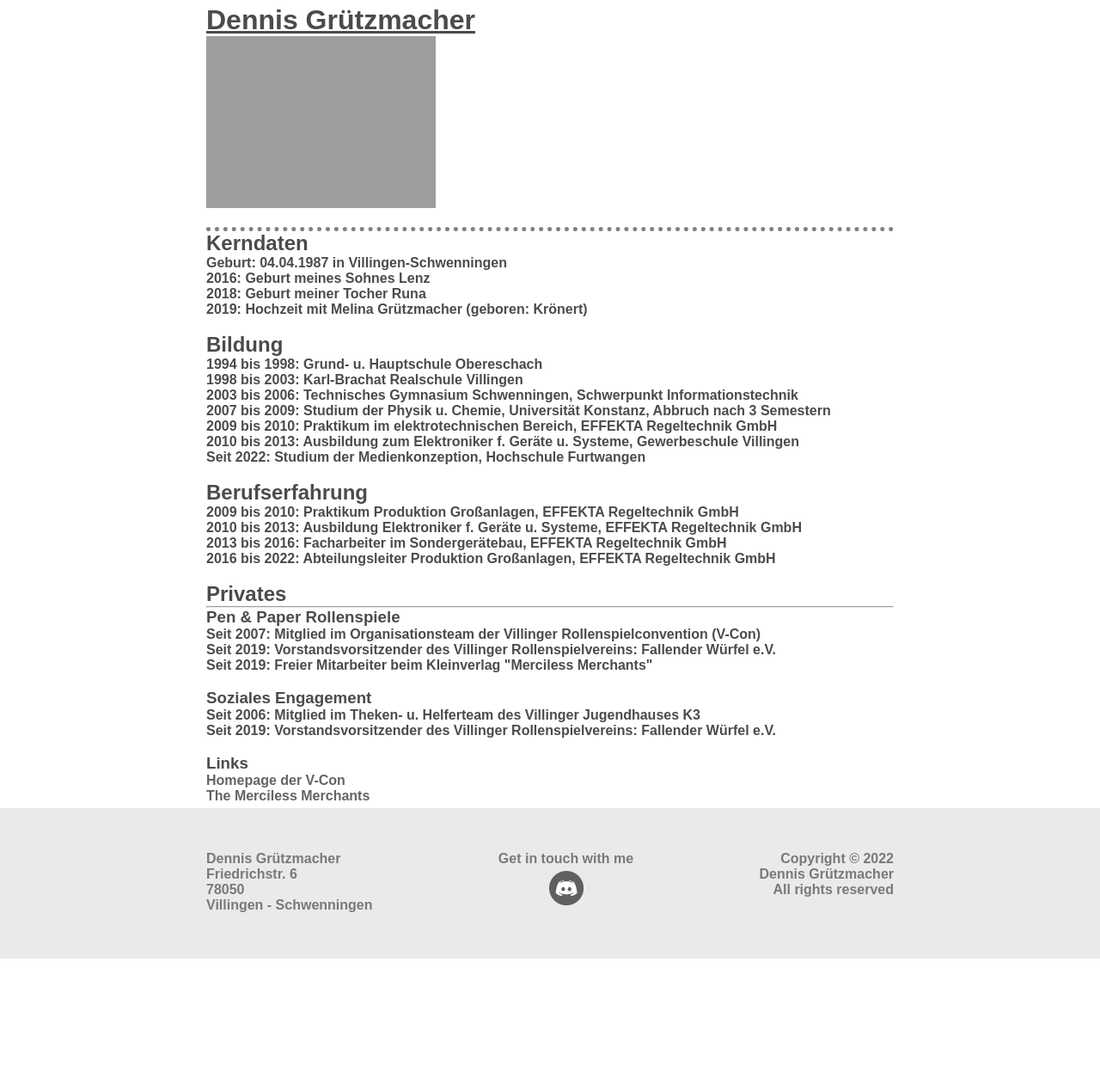
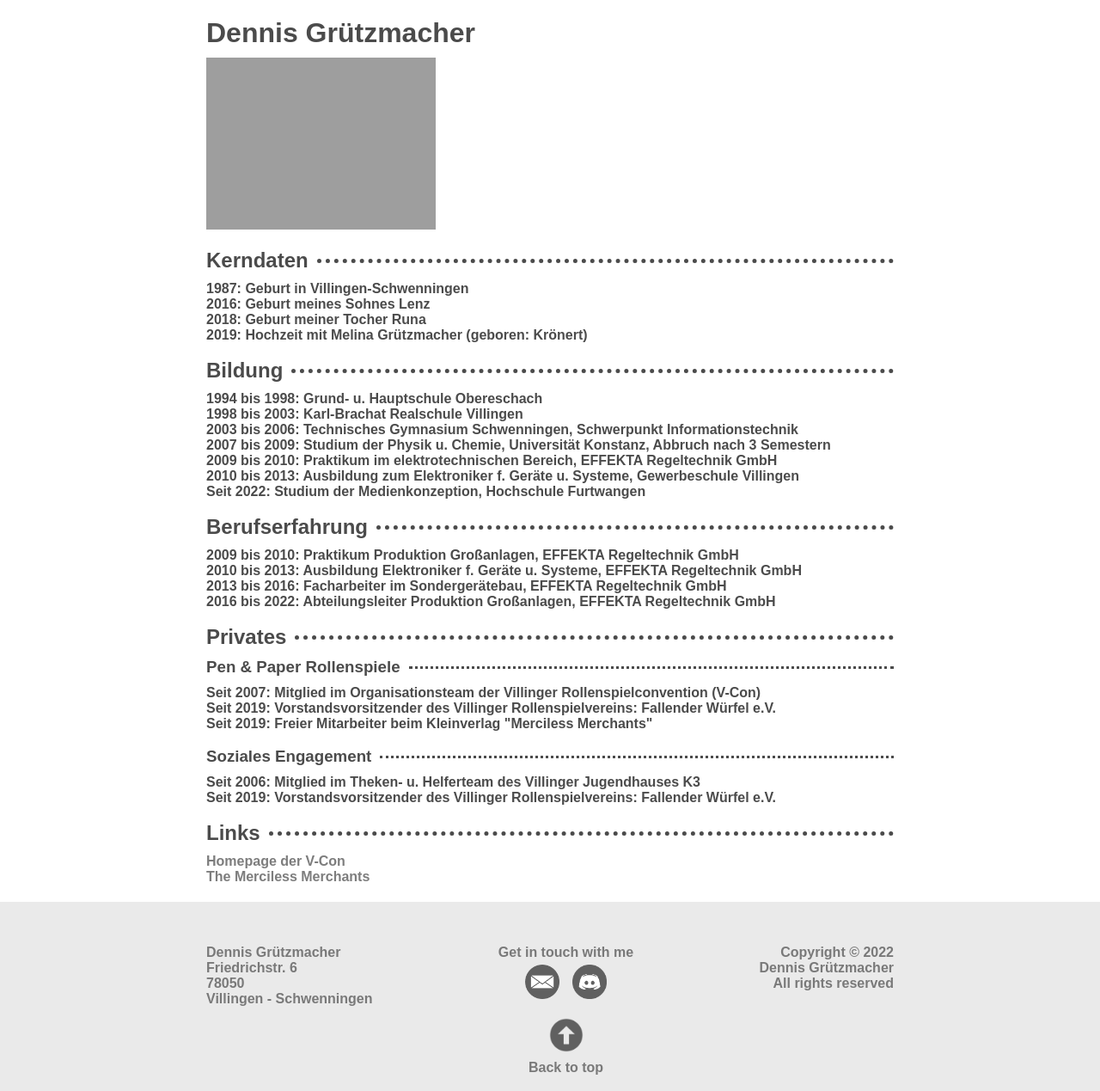
Before and after one commit to Dennis-Gruetzmacher/EIA1_WiSE22_23, a PHP site: page /html/aboutme.html in a window 1280 px wide. Shown: the part 400-1669 px from the top of the page at 86% size. Before the commit the page ends 1515 px from the top, so only its background shows below. Run offline with PHP 8.4, Linux system fonts and the light colour scheme; grey boxes are pictures that could not be loaded.

Commit message:
ADD Aufgabe04 Abgabe

```diff
--- /dev/null
+++ b/Aufgabe04/css/base_style.css
@@ -0,0 +1,168 @@
+/*****************imports********************/
+/*importiert die CSS Datai für die Formulare in diese CSS Datei*/
+/*Importiere der CSS Datei für die Texteingabefelder auf contact.html*/
+@import url("forms.css");
+/***********Resets*****************/
+/*Margin und Padding ALLER Elemente auf 0 setzen*/
+*{
+    margin:0;
+    padding:0;
+}
+/****************Grundlegende Elemente definieren*******************/
+body {
+    background-color:rgb(255, 255, 255);
+    font-family:Arial, Helvetica, sans-serif;
+    color:rgb(75, 75, 75);
+    font-weight: bold;
+}
+header {
+    height: 400px;
+    max-height: 400px;
+    background-image: url("../assets/animation/showDusche.png");
+    background-position:center;
+    background-repeat: none;
+    background-size: cover;
+    background-origin: border-box;
+}
+footer {
+    background-color:rgb(234, 234, 234);
+}
+
+ul{
+    list-style-type: none;
+}
+a {
+    font-weight:bolder;
+    color:rgb(125, 125, 125);
+    text-decoration: none;
+}
+h1, h2, h3,h4 {
+    padding-bottom:10px;
+}
+
+/*******************Klassen********************/
+/*Container für Content Breite 800px*/
+.mainContainer {
+    max-width: 800px;
+    margin: auto;
+    text-align:center;
+}
+/*Normaler Text orientierung links*/
+.maintextleft {
+    text-align:left;
+    margin-top: 20px;
+    margin-bottom: 20px;
+}
+/*Trennlinien welche nach dem Text starten*/
+.liner {
+    display: flex;
+    align-items: flex-start;
+}
+/*Pseudoelement after --> hängt alles als child an übergeordnete Klasse (.liner) an*/
+.liner::after {
+      content: '';
+      flex-grow: 1;
+      height: 0px;
+      min-width: 20px;
+      margin: auto;
+      margin-left: 10px;
+    }
+/*Unterklasse für Trennlinie 5px*/
+.liner.big::after {
+    border-top: 5px dotted rgb(75, 75, 75);
+    }
+/*Unterklasse für Trennlinie 3px*/
+.liner.small::after {
+     border-top: 3px dotted rgb(75, 75, 75);
+    }
+/*Klasse für Effekte von normalen Textlinks: visited und hover*/
+.link a:visited {
+    color:rgb(50, 50, 50);
+}
+.link a:hover{
+    text-shadow: 2px 2px 5px rgb(50, 50, 50);
+}
+/*Klasse für das Navigationsmenü*/
+/*Unordered List in .topnav*/
+.topnav ul {
+    margin-top: 50px;
+  }
+/*Listenelemente in .topnav*/
+.topnav li {
+    float: left;
+  }
+ /*anchors in .topnav*/
+.topnav a {
+    display: block;
+    font-size: 24px;
+    padding: 8px;
+    color: rgb(0, 0, 0);
+    text-decoration: none;
+  }
+  /*Effekt für Hover für anchors in .topnav*/
+.topnav a:hover {
+    color: rgb(255, 255, 255);
+    text-decoration: underline;
+  }
+  /*Unterklasse für die aktuelle seite*/
+  .topnav a.current-site {
+    color:#ffffff;
+    text-decoration: underline;
+}
+/*Raster für Header*/
+.grid-header {
+    display: grid;
+    grid-template-columns: 100px auto 400px;
+    grid-template-rows: 100px;
+    grid-template-areas: 'logo . navigation';
+}
+/*Raster Header Feld 1 - Logo*/
+.grid-header-item1{
+    grid-area: logo;
+    justify-content:center;
+}
+/*Raster header feld 2 ist leer und unbenannt
+Raster Header Feld 3 - Navigation*/
+.grid-header-item2{
+    grid-area: navigation;
+}
+/*Raster für Footer*/
+.grid-footer {
+    display: grid;
+    grid-template-columns:auto auto auto;
+    grid-template-rows: 75px 40px;
+    grid-template-areas: 'kontakt socialmedia copyright' '. backtotop .';
+    row-gap: 5px;
+    color:rgb(121, 121, 121);
+    font-weight: bold;
+    font-size:medium;
+    padding-top: 50px;
+    padding-bottom: 50px;
+}
+.grid-footer-item1 {
+    grid-area: kontakt;
+    text-align: left;
+}
+.grid-footer-item2 {
+    grid-area: socialmedia;
+    text-align: center;
+}
+.grid-footer-item3 {
+    grid-area: copyright;
+    text-align: right;
+}
+.grid-footer-item4 {
+    grid-area: backtotop;
+    text-align: center;
+}
+/*IDs*/
+/*EIA1-Logo*/
+#logo{
+    margin-top:50px;
+    width: 100px;
+}
+/*Icons in den Kontakten*/
+#icon-contact{
+    width: 40px;
+    margin: 5px;
+}
--- a/Aufgabe04/css/forms.css
+++ b/Aufgabe04/css/forms.css
@@ -1,12 +1,17 @@
+/*Diese CSS DAtei wird in base_style.css importiert*/
+/**********Setup*************/
+/*Reset aller paddings and margins*/
 *{
     margin:0;
     padding:0;
 }
+/*Grundlagen des form elements*/
 form{
     text-align: left;
     font-family: Arial, Helvetica, sans-serif;
     font-weight: bold;
 }
+/*Txteingabefeld*/
 input[type=text] {
     width: 500px;
     font-size:16px;
@@ -17,8 +22,10 @@ input[type=text] {
     color: white;
     outline:none;
   }
+  /*Mehrzeiliges TExteingabefeld*/
   textarea{
       width: 460px;
+      height: 200px;
       font-size:16px;
       padding: 12px 20px;
       font-family: Arial, Helvetica, sans-serif;
@@ -28,6 +35,7 @@ input[type=text] {
       text-align: left;
       outline:none;
   }
+  /*Button "Send"*/
   input[type=submit] {
     background-color: grey;
     border: none;
@@ -38,6 +46,3 @@ input[type=text] {
     margin: 4px 2px;
     cursor: pointer;
   }
-  #input-message{
-      height:200px;
-  }
--- a/Aufgabe04/css/style.css
+++ /dev/null
@@ -1,137 +0,0 @@
-/*importiert die CSS Datai für die Formulare in diese CSS Datei*/
-@import url("forms.css");
-/*Margin und Padding ALLER Elemente auf 0 setzen*/
-*{
-    margin:0;
-    padding:0;
-}
-/*EIA1-Logo*/
-#logo{
-    margin-top:50px;
-    width: 100px;
-}
-/*Discord Logo*/
-#icon-discord{
-    width: 40px;
-    margin: 5px;
-}
-/*Grundlegende Elemente definieren*/
-body {
-    background-color:rgb(255, 255, 255);
-    font-family: Arial, Helvetica, sans-serif;
-    color:rgb(75, 75, 75);
-    font-weight: bold;
-}
-header {
-    height: 400px;
-    max-height: 400px;
-    background-image: url("../assets/animation/showDusche.png");
-    background-position:center;
-    background-repeat: none;
-    background-size: cover;
-    background-origin: border-box;
-}
-footer {
-    background-color:rgb(234, 234, 234);
-}
-hr.line1{
-    border: none;
-    border-top: 5px dotted grey;
-}
-hr.line2{
-    border: none;
-    border-top: 3px dotted grey;
-}
-ul{
-    list-style-type: none;
-}
-a {
-    font-weight:bolder;
-    color:rgb(100, 100, 100);
-    text-decoration: none;
-}
-a:visited {
-    color:rgb(75, 75, 75);
-
-}
-a:hover{
-    text-shadow: 2px 2px 5px rgb(50, 50, 50);
-}
-h1{
-    text-decoration: underline;
-}
-
-/*Klassen*/
-.maintextleft {
-    text-align:left;
-    margin-top: 5px;
-    margin-bottom: 5px;
-}
-.mainContainer {
-    max-width: 800px;
-    margin: auto;
-    text-align:center;
-}
-/*Navigationsmenü*/
-.topnav ul {
-    margin-top: 50px;
-  }
-.topnav ul li {
-    float: left;
-  }
-.topnav ul li a {
-    display: block;
-    font-size: 24px;
-    padding: 8px;
-    color: rgb(0, 0, 0);
-    text-decoration: none;
-  }
-.topnav ul li a:hover {
-    color: rgb(255, 255, 255);
-    text-decoration: underline;
-  }
-  .topnav ul li a.current-site {
-    color:#ffffff;
-    text-decoration: underline;
-}
-/*Raster für Header*/
-.grid-header {
-    display: grid;
-    grid-template-columns: 100px auto 400px;
-    grid-template-rows: 100px;
-    grid-template-areas: 'logo . navigation';
-}
-/*Raster Header Feld 1 - Logo*/
-.grid-header-item1{
-    grid-area: logo;
-    justify-content:center;
-}
-/*Raster Header Feld 3 - Navigation
-Feld 2 ist leer und unbenannt*/
-.grid-header-item2{
-    grid-area: navigation;
-}
-/*Raster für Footer*/
-.grid-footer {
-    display: grid;
-    grid-template-columns:auto auto auto;
-    grid-template-rows: 75px;
-    grid-template-areas: 'kontakt socialmedia copyright';
-    color:rgb(121, 121, 121);
-    font-weight: bold;
-    font-size:medium;
-    padding-top: 50px;
-    padding-bottom: 50px;
-}
-.grid-footer-item1 {
-    grid-area: kontakt;
-    text-align: left;
-}
-.grid-footer-item2 {
-    grid-area: socialmedia;
-    text-align: center;
-}
-.grid-footer-item3 {
-    grid-area: copyright;
-    text-align: right;
-}
--- a/Aufgabe04/html/aboutme.html
+++ b/Aufgabe04/html/aboutme.html
@@ -2,16 +2,16 @@
 <html>
 <head>
 <meta charset="utf-8" />
-<title>Steckbrief Dennis Grützmacher</title>
-<link rel="stylesheet" href="..\css\style.css">
+<title>About me</title>
+<link rel="stylesheet" href="..\css\base_style.css">
 </head>
 <body>
-	<header>
+	<header id="site_top">
 		<div class="mainContainer">
 			<div class="grid-header">
 				<div class="grid-header-item1">
-					<a href="..\html\portfolio.html">
-						<img id="logo" src="../assets/icons/EIA1-logo-black.png">
+					<a href="../../Steckbrief/steckbrief.html">
+						<img id="logo" src="../assets/icons/logo_EIA1_black.png">
 					</a>
 				</div>
 				<div class = "grid-header-item2">
@@ -38,16 +38,15 @@
 	<h1>Dennis Grützmacher</h1>
 	<p><img src="..\..\Steckbrief\portrait.jpg" height="200"></p>
 		<br>
-		<hr class="line1">
-		<h2>Kerndaten</h2>
+		<h2 class ="liner big">Kerndaten</h2>
 			<ul>
-			<li><b>Geburt: </b> 04.04.1987 in Villingen-Schwenningen</li>
+			<li><b>1987: </b> Geburt in Villingen-Schwenningen</li>
 			<li><b>2016: </b> Geburt meines Sohnes Lenz</li>
 			<li><b>2018: </b> Geburt meiner Tocher Runa</li>
 			<li><b>2019: </b> Hochzeit mit Melina Grützmacher (geboren: Krönert)</li>
 			</ul>
 			<br>
-			<h2>Bildung</h2>
+			<h2 class ="liner big">Bildung</h2>
 			<ul>
 				<li><b>1994 bis 1998: </b>Grund- u. Hauptschule Obereschach</li>
 				<li><b>1998 bis 2003: </b>Karl-Brachat Realschule Villingen</li>
@@ -58,7 +57,7 @@
 				<li><b>Seit 2022: </b>Studium der Medienkonzeption, Hochschule Furtwangen</li>
 			</ul>
 			<br>
-			<h2>Berufserfahrung</h2>
+			<h2 class ="liner big">Berufserfahrung</h2>
 			<ul>
 				<li><b>2009 bis 2010: </b>Praktikum Produktion Großanlagen, EFFEKTA Regeltechnik GmbH</li>
 				<li><b>2010 bis 2013: </b>Ausbildung Elektroniker f. Geräte u. Systeme, EFFEKTA Regeltechnik GmbH</li>
@@ -66,26 +65,27 @@
 				<li><b>2016 bis 2022: </b>Abteilungsleiter Produktion Großanlagen, EFFEKTA Regeltechnik GmbH</li>
 			</ul>
 			<br>
-			<h2>Privates</h2>
-				<hr>
-				<h3>Pen & Paper Rollenspiele</h3>
+			<h2 class ="liner big">Privates</h2>
+				<h3 class ="liner small">Pen & Paper Rollenspiele</h3>
 				<ul>
 					<li><b>Seit 2007: </b>Mitglied im Organisationsteam der Villinger Rollenspielconvention (V-Con)</li>
 					<li><b>Seit 2019: </b>Vorstandsvorsitzender des Villinger Rollenspielvereins: Fallender Würfel e.V.</li>
 					<li><b>Seit 2019: </b>Freier Mitarbeiter beim Kleinverlag "Merciless Merchants"</li>
 				</ul>
 			<br>
-			<h3>Soziales Engagement</h3>
+			<h3 class ="liner small">Soziales Engagement</h3>
 				<ul>
 					<li><b>Seit 2006: </b>Mitglied im Theken- u. Helferteam des Villinger Jugendhauses K3</li>
 					<li><b>Seit 2019: </b>Vorstandsvorsitzender des Villinger Rollenspielvereins: Fallender Würfel e.V.</li>
 				</ul>
 			<br>
-			<h3>Links</h3>
+			<h2 class ="liner big">Links</h2>
+			<div class="link">
 			<ul>
 				<li><a href="https://www.v-con.info/" target=”_blank”>Homepage der V-Con</a></li>
 				<li><a href="https://www.themercilessmerchants.com/" target=”_blank”>The Merciless Merchants</a></li>
 			</ul>
+			</div>
 	</div>
 </div>
 </main>
@@ -104,8 +104,11 @@
             <div class="grid-footer-item2">
                     Get in touch with me
                     <br>
+                    <a href="mailto: dennis.gruetzmacher@hs-furtwangen.de" target="_blank">
+                        <img id=icon-contact src="../assets/icons/icon_mail.png">
+                    </a>
                     <a href="https://www.discordapp.com/users/506223433156395018" target="_blank">
-                        <img id="icon-discord" src="../assets/icons/discord.png">
+                        <img id=icon-contact src="../assets/icons/icon_discord.png">
                     </a>
             </div>
             <div class="grid-footer-item3">
@@ -115,6 +118,13 @@
                 <br>
                 All rights reserved
             </div>
+			<div class="grid-footer-item4">
+                <a href="#site_top">
+                    <img id=icon-contact src="../assets/icons/icon_arrow_up.png">
+                </a>
+                <br>
+                Back to top
+            </div>
         </div>
     </div>
     </footer>
```
Also changed, not shown: Aufgabe04/html/contact.html (+17 -7 lines), Aufgabe04/html/portfolio.html (+33 -24 lines), Aufgabe04/assets/icons/icon_arrow_up.png (added), Aufgabe04/assets/icons/icon_discord.png (renamed from Aufgabe04/assets/icons/discord.png), Aufgabe04/assets/icons/icon_mail.png (added), Aufgabe04/assets/icons/logo_EIA1_black.png (renamed from Aufgabe04/assets/icons/EIA1-logo-black.png).
